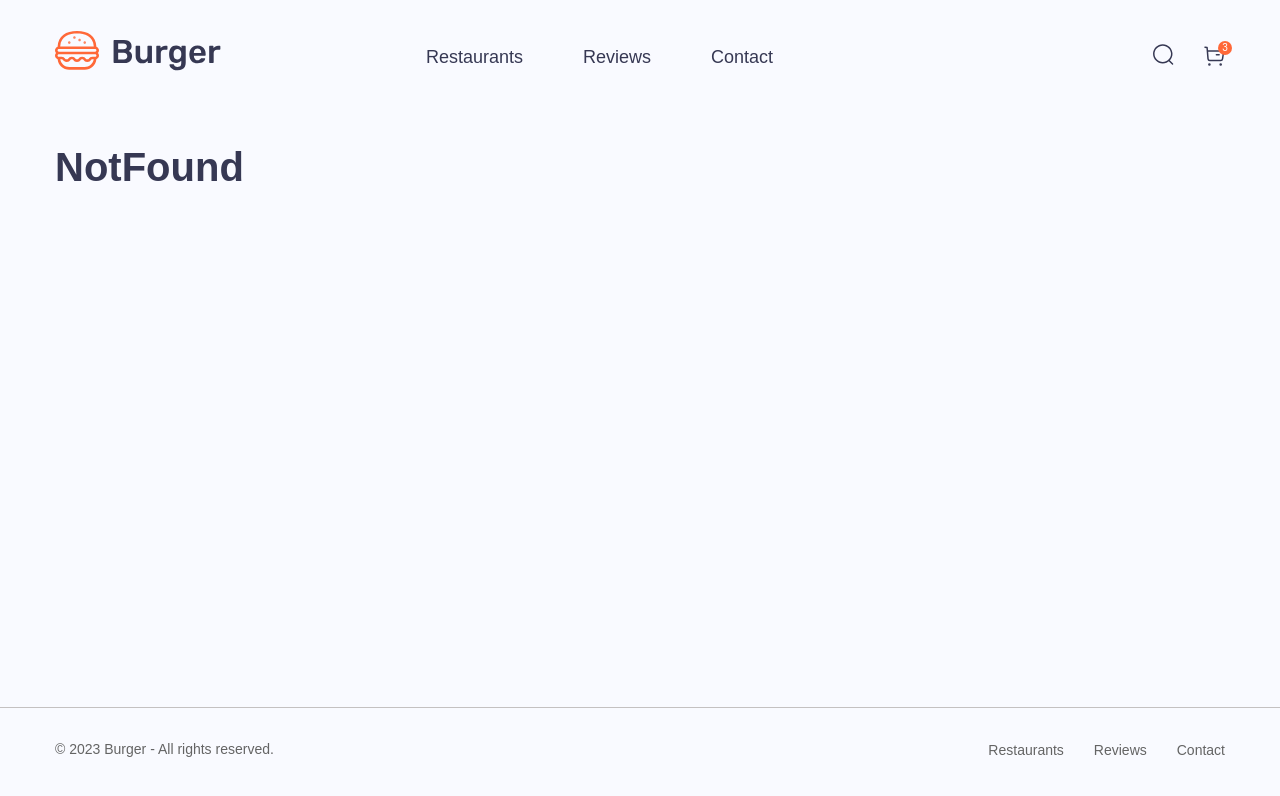
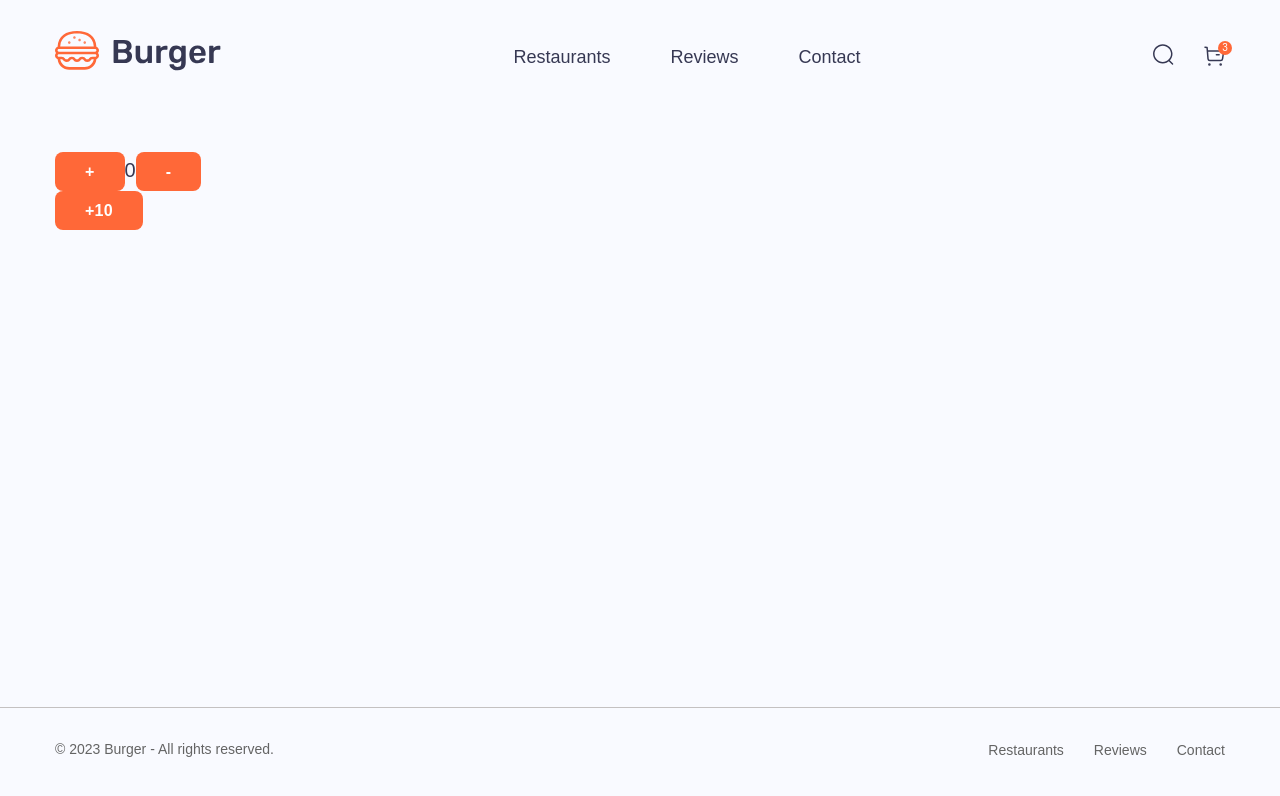
Before and after one commit to Art-Line/react-burger, a React (Create React App) app: page /counter in a window 1280 px wide. Shown: the top 796 px of the page. Built offline with nearby package versions, Linux system fonts and the light colour scheme.

Commit message:
redux and redux-toolkit, counter example

```diff
--- a/package.json
+++ b/package.json
@@ -3,6 +3,7 @@
   "version": "0.1.0",
   "private": true,
   "dependencies": {
+    "@reduxjs/toolkit": "^1.9.5",
     "@testing-library/jest-dom": "^5.16.5",
     "@testing-library/react": "^13.4.0",
     "@testing-library/user-event": "^13.5.0",
@@ -12,6 +13,7 @@
     "react-dom": "^18.2.0",
     "react-modal": "^3.16.1",
     "react-paginate": "^8.1.4",
+    "react-redux": "^8.0.5",
     "react-router-dom": "^6.9.0",
     "react-scripts": "5.0.1",
     "react-slick": "^0.29.0",
--- a/src/App.js
+++ b/src/App.js
@@ -7,6 +7,7 @@
 import NotFound from "./pages/NotFound";
 import Layout from "./components/Layout";
 import { createContext, useState } from "react";
+import Counter from "./pages/testCounter";
 
 
 export const SearchContext = createContext();
@@ -26,6 +27,7 @@
 						<Route path="restaurants" element={<Restaurants />} />
 						<Route path="contact" element={<Contact />} />
 						<Route path="cart" element={<Cart />} />
+						<Route path="counter" element={<Counter />} />
 						<Route path="*" element={<NotFound />} />
 					</Route>
 				</Routes>
--- /dev/null
+++ b/src/pages/testCounter.jsx
@@ -0,0 +1,40 @@
+// https://redux-toolkit.js.org/tutorials/quick-start
+
+import { useSelector, useDispatch } from 'react-redux'
+import { decrement, increment, incrementByAmount } from '../redux/counterSlice'
+
+function Counter () {
+    const count = useSelector((state) => state.counter.value)
+    const dispatch = useDispatch()
+    return (
+        <div>
+        <div>
+          <button
+            className="btn btn_orange"
+            aria-label="Increment value"
+            onClick={() => dispatch(increment())}
+          >
+            +
+          </button>
+          <span>{count}</span>
+          <button
+            className="btn btn_orange"
+            aria-label="Decrement value"
+            onClick={() => dispatch(decrement())}
+          >
+            -
+          </button>
+          <br />
+          <button
+            className="btn btn_orange"
+            aria-label="Decrement value"
+            onClick={() => dispatch(incrementByAmount(10))}
+          >
+            +10
+          </button>
+        </div>
+      </div>
+    )
+}
+
+export default Counter;
--- /dev/null
+++ b/src/redux/counterSlice.js
@@ -0,0 +1,26 @@
+import { createSlice } from '@reduxjs/toolkit'
+
+const initialState = {
+    value: 0,
+}
+
+export const counterSlice = createSlice({
+    name: 'counter',
+    initialState,
+    reducers: {
+        increment: (state) => {
+            state.value += 1
+        },
+        decrement: (state) => {
+            state.value -= 1
+        },
+        incrementByAmount: (state, action) => {
+            state.value += action.payload
+        },
+    },
+})
+
+// Action creators are generated for each case reducer function
+export const { increment, decrement, incrementByAmount } = counterSlice.actions
+
+export default counterSlice.reducer
--- /dev/null
+++ b/src/redux/store.js
@@ -0,0 +1,8 @@
+import { configureStore } from '@reduxjs/toolkit'
+import counterReducer from '../redux/counterSlice'
+
+export const store = configureStore({
+  reducer: {
+    counter: counterReducer,
+  },
+})
--- a/src/scss/_btn-search.scss
+++ b/src/scss/_btn-search.scss
@@ -14,5 +14,6 @@
 @media screen and (min-width: 767px) {
     .btn-search {
         order: 1;
+        margin-left: 0;
     }
 }
```
Also changed, not shown: src/index.js (+5 -2 lines), 1 other file (tests, documents, lock files or other folders).
